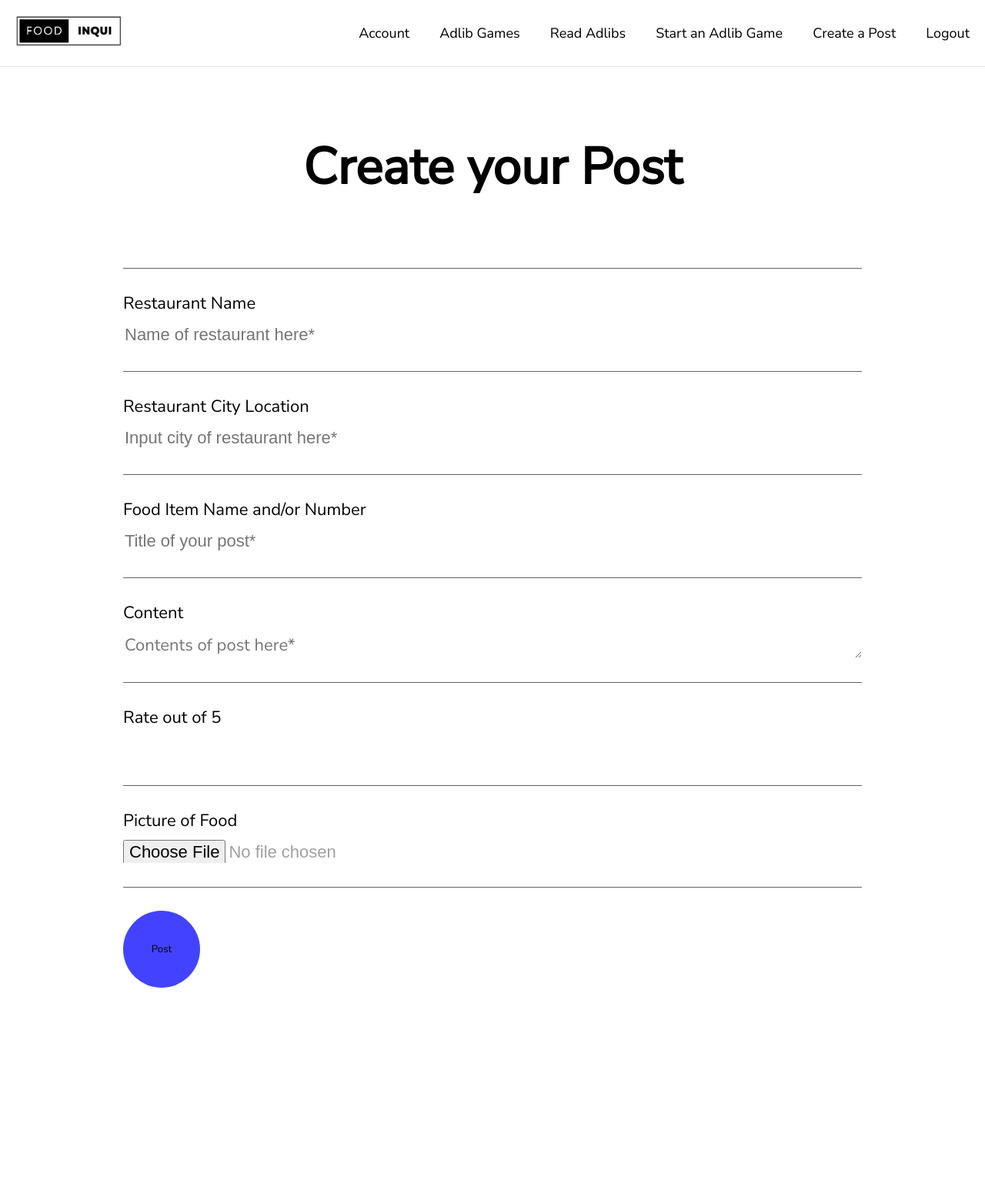
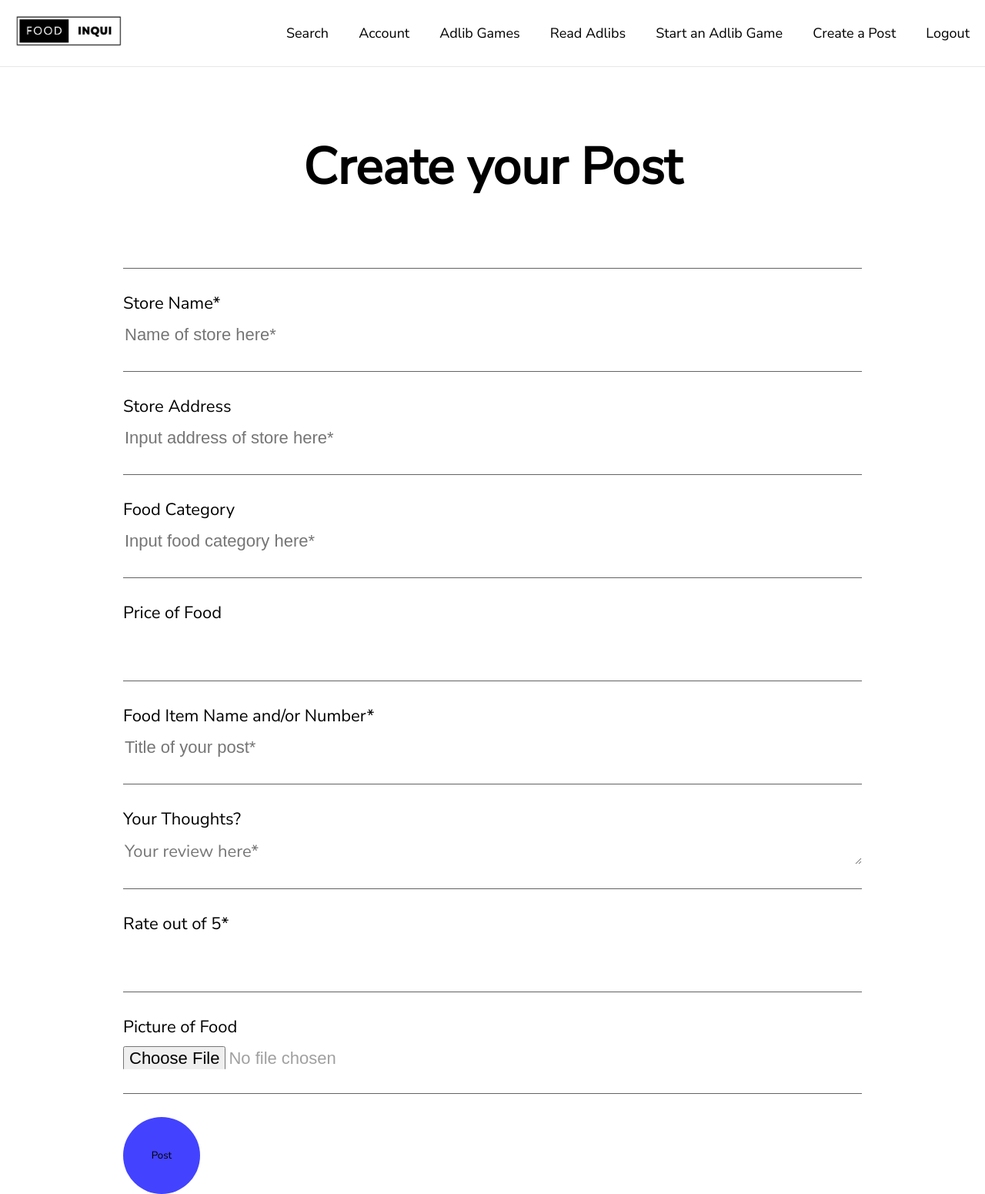
Before and after one commit to ghorus/food, a Flask app: page /post/new in a window 1280 px wide. Shown: the whole page at 77% size. Before the commit the page ends 1283 px from the top, so only its background shows below. Run offline with Flask 3, Linux system fonts and the light colour scheme; the visitor is signed in with stand-in values (Sample User, id 1); some libraries are stand-ins or nearby versions.

Commit message:
search w htmx

```diff
--- a/foods/models.py
+++ b/foods/models.py
@@ -38,12 +38,14 @@ class Game_Room_Messages(db.Model,UserMixin):
     room_id = db.Column(db.String(4),nullable=False)
 
 class Post(db.Model, UserMixin):
-    content = db.Column(db.String(2000),nullable=False)
-    city = db.Column(db.String(200),nullable=False)
+    category = db.Column(db.String(200),nullable=True)
+    content = db.Column(db.String(2000),nullable=True)
+    address = db.Column(db.String(200),nullable=True)
     datePosted = db.Column(db.DateTime,default=datetime.now(),nullable=False)
     id = db.Column(db.Integer, primary_key=True)
     name = db.Column(db.String(200),nullable=False)
     uploads = db.relationship('Food_Post_Upload',backref='belongs_to_post',lazy=True)
+    price = db.Column(db.Numeric(scale=2),nullable=True)
     rating = db.Column(db.Integer,nullable=False)
     title = db.Column(db.String(200),nullable=False)
     user_id = db.Column(db.Integer, db.ForeignKey('user.id'),nullable=False)
--- a/foods/static/layout.css
+++ b/foods/static/layout.css
@@ -2,7 +2,7 @@
     --bg:rgb(255, 255, 255);
     --formButtonSize:100px;
     --postBackground:rgb(255, 255, 255);
-    --postPicSize:70px;
+    --postPicSize:90px;
     --postSize:700px;
     --postMenuWidth:230px;
 }
@@ -39,7 +39,6 @@ body{background-color: var(--bg);color:rgb(0, 0, 0); font-family: 'Nunito Sans',
 .menuPic{display: inline;margin:0px 0px 10px 0px;}
 .menuPic:hover{background-color: rgb(90, 90, 90);}
 .menuPicItemContainer{align-items: center; display: grid; grid-template-columns: 1fr 3fr; width: var(--postMenuWidth);}
-.menuPicItemContainer:hover{background-color: rgb(255, 117, 117);}
 .menuPicItemsContainer{border: 1px solid rgb(168, 168, 168);border-radius: 8px; padding:10px;}
 .messagesContainer{height:65vh;overflow-y: scroll;}
 nav{border-bottom: 1px solid rgb(231, 231, 231);margin:0px 0px 30px 0px; padding:20px;text-align: center;}
@@ -57,7 +56,7 @@ nav{border-bottom: 1px solid rgb(231, 231, 231);margin:0px 0px 30px 0px; padding
 .postContent{margin:0;}
 .postContents{padding:20px 0px 0px 0px;}
 .postDeleteButton{background-color: rgb(41, 41, 41);border:none;border-radius: 7px; color:white; font-family: 'Nunito Sans', sans-serif;font-size: 16px; height:30px; width:60px}
-.postDeleteButton:hover{background-color: black}
+.postDeleteButton:hover{cursor: pointer;}
 .postFoodPic{height:510px;object-fit: contain; width:var(--postSize);}
 .postFoodPicContainer{background-color:rgb(245, 245, 245);}
 .postUserPic{border-radius: 6px; height:var(--postPicSize);width:var(--postPicSize);margin:0px 20px 0px 0px;object-fit: cover;}
--- a/foods/templates/layout.html
+++ b/foods/templates/layout.html
@@ -9,6 +9,7 @@
     <link href="https://fonts.googleapis.com/css2?family=Nunito+Sans:opsz@6..12&display=swap" rel="stylesheet">
     <meta charset="UTF-8">
     <meta name="viewport" content="width=device-width, initial-scale=1.0">
+    <script src="https://unpkg.com/htmx.org@1.9.9" integrity="sha384-QFjmbokDn2DjBjq+fM+8LUIVrAgqcNW2s0PjAxHETgRn9l4fvX31ZxDxvwQnyMOX" crossorigin="anonymous"></script>
     <script src="https://cdnjs.cloudflare.com/ajax/libs/jquery/3.7.1/jquery.min.js" integrity="sha512-v2CJ7UaYy4JwqLDIrZUI/4hqeoQieOmAZNXBeQyjo21dadnwR+8ZaIJVT8EE2iyI61OV8e6M8PP2/4hpQINQ/g==" crossorigin="anonymous" referrerpolicy="no-referrer"></script>
     <script src="https://cdnjs.cloudflare.com/ajax/libs/socket.io/4.0.1/socket.io.js" integrity="sha512-q/dWJ3kcmjBLU4Qc47E4A9kTB4m3wuTY7vkFJDTZKjTs8jhyGQnaUrxa0Ytd0ssMZhbNua9hE+E7Qv1j+DyZwA==" crossorigin="anonymous"></script>
     <script src="{{url_for('static', filename='socket.js')}}" defer ></script>
@@ -25,6 +26,7 @@
                     {% endif %}
                 </span>
                 <span class="nonLogoLinks">
+                    <a class="link" href="{{url_for('main.search')}}">Search</a>
                     <a class="link" href="{{url_for('users.account')}}">Account</a>
                     <a class="link" href="{{url_for('game.joingameroom')}}">Adlib Games</a>
                     <a class="link" href="{{url_for('game.adlibposts')}}">Read Adlibs</a>
@@ -40,6 +42,7 @@
                     {% endif %}
                 </span>
                 <span class="nonLogoLinks">
+                        <a class="link" href="{{url_for('main.search')}}">Search</a>
                         <a class="link" href="{{url_for('game.joingameroom')}}">Games</a>
                         <a class="link" href="{{url_for('game.adlibposts')}}">Read Adlibs</a>
                         <a class="link" href="{{url_for('users.register')}}">Register</a>
--- a/foods/templates/users/create_post.html
+++ b/foods/templates/users/create_post.html
@@ -13,11 +13,27 @@
             {% endfor %}
         {% endif %}
         <span class="hr"></span>
-        {{form.city.label(class_="formSubtitle")}}
-        {{form.city(class_="formInput")}}
-        {% if form.city.errors %}
-            {% for error in form.city.errors %}
+        {{form.address.label(class_="formSubtitle")}}
+        {{form.address(class_="formInput")}}
+        {% if form.address.errors %}
+            {% for error in form.address.errors %}
             <p class="danger">{{error}}</p>
+            {% endfor %}
+        {% endif %}
+        <span class="hr"></span>
+        {{form.category.label(class_="formSubtitle")}}
+        {{form.category(class_="formInput")}}
+        {% if form.category.errors %}
+            {% for error in form.category.errors %}
+            <p class="danger">{{error}}</p>
+            {% endfor %}
+        {% endif %}
+        <span class="hr"></span>
+        {{form.price.label(class_="formSubtitle")}}
+        {{form.price(class_="formInput")}}
+        {% if form.price.errors %}
+            {% for error in form.price.errors %}
+                {{error}}
             {% endfor %}
         {% endif %}
         <span class="hr"></span>
--- a/foods/users/forms.py
+++ b/foods/users/forms.py
@@ -2,7 +2,7 @@ from flask_login import current_user
 from flask_wtf import FlaskForm
 from flask_wtf.file import FileField, FileAllowed
 from foods.models import User
-from wtforms import BooleanField,IntegerField,PasswordField,StringField,SubmitField,TextAreaField
+from wtforms import BooleanField,FloatField,IntegerField,PasswordField,StringField,SubmitField,TextAreaField
 from wtforms.validators import DataRequired, Length,NumberRange, EqualTo, Email, ValidationError
 
 class CreateGameRoomForm(FlaskForm):
@@ -24,13 +24,15 @@ class LoginForm(FlaskForm):
     submit = SubmitField('Login')
 
 class PostForm(FlaskForm):
-    city = StringField('Restaurant City Location', validators=[DataRequired()],render_kw={"placeholder": "Input city of restaurant here*"})
-    content = TextAreaField('Content', validators=[DataRequired()],render_kw={"placeholder": "Contents of post here*"})
+    address = StringField('Store Address',render_kw={"placeholder": "Input address of store here*"})
+    category = StringField('Food Category',render_kw={"placeholder": "Input food category here*"})
+    content = TextAreaField('Your Thoughts?',render_kw={"placeholder": "Your review here*"})
     likes = BooleanField('Like')
-    name = StringField('Restaurant Name', validators=[DataRequired()],render_kw={"placeholder": "Name of restaurant here*"})
+    name = StringField('Store Name*', validators=[DataRequired()],render_kw={"placeholder": "Name of store here*"})
     picture = FileField('Picture of Food',validators=[FileAllowed(['jpg','png','jpeg','gif'])])
-    rating = IntegerField('Rate out of 5',validators=[DataRequired(),NumberRange(max=5)])
-    title = StringField('Food Item Name and/or Number', validators=[DataRequired()],render_kw={"placeholder": "Title of your post*"})
+    price = FloatField('Price of Food')
+    rating = IntegerField('Rate out of 5*',validators=[DataRequired(),NumberRange(max=5)])
+    title = StringField('Food Item Name and/or Number*', validators=[DataRequired()],render_kw={"placeholder": "Title of your post*"})
     submit = SubmitField('Post')
 
 class RegistrationForm(FlaskForm):
--- a/foods/users/routes.py
+++ b/foods/users/routes.py
@@ -79,8 +79,9 @@ def logout():
 def new_post():
     form = PostForm()
     if form.validate_on_submit():
-        post = Post( author=current_user,city=form.city.data,content=form.content.data,
-                    name=form.name.data,rating=form.rating.data, title=form.title.data)
+        post = Post( author=current_user,address=form.address.data,
+                    category=form.category.data, content=form.content.data,
+                    name=form.name.data, price=form.price.data, rating=form.rating.data, title=form.title.data)
         db.session.add(post)
         db.session.commit()
         if form.picture.data:
@@ -160,9 +161,11 @@ def update_post(post_id):
         abort(403)
     form = PostForm()
     if form.validate_on_submit():
-        post.city = form.city.data
+        post.address = form.address.data
+        post.category = form.category.data
         post.content = form.content.data
         post.name = form.name.data
+        post.price = form.price.data
         post.rating = form.rating.data
         post.title = form.title.data
         db.session.commit()
@@ -181,9 +184,11 @@ def update_post(post_id):
         flash('Your post has been updated!','success')
         return redirect(url_for('users.post',post_id=post.id))
     elif request.method == 'GET':
-        form.city.data = post.city
+        form.address.data = post.address
+        form.category.data = post.category
         form.content.data = post.content
         form.name.data = post.name
+        form.price.data = post.price
         form.rating.data = post.rating
         form.title.data = post.title
         if post.uploads:
```
Also changed, not shown: foods/main/routes.py (+13 -0 lines), foods/templates/index.html (+12 -2 lines), foods/templates/post.html (+12 -2 lines), foods/templates/search/search.html (added, +7 -0 lines), foods/templates/search/search_result.html (added, +45 -0 lines), foods/templates/user_posts.html (+12 -2 lines), foods/templates/users/update_post.html (+20 -4 lines), migrations/versions/2b30c0bc332e_.py (added, +46 -0 lines), migrations/versions/7bbde5f9c87d_.py (added, +34 -0 lines), migrations/versions/f886ff51c859_.py (added, +38 -0 lines).
